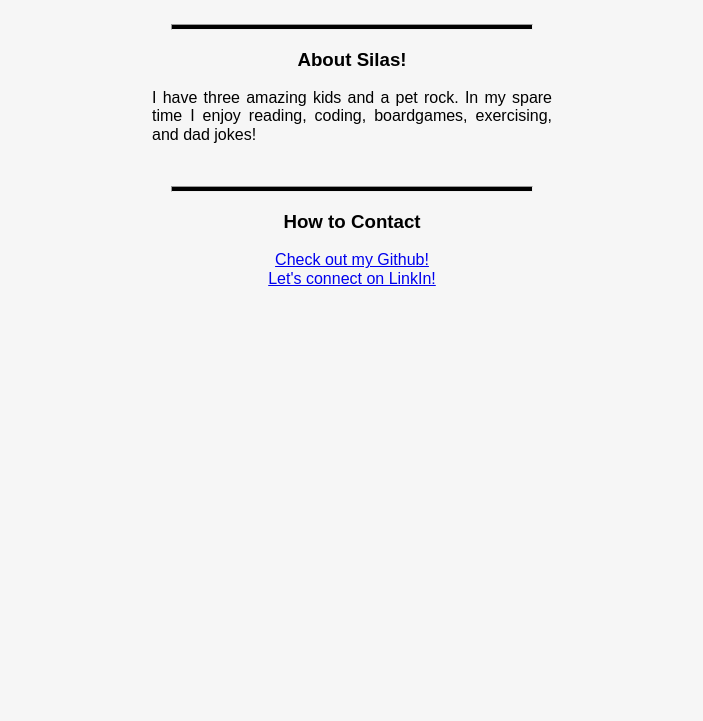
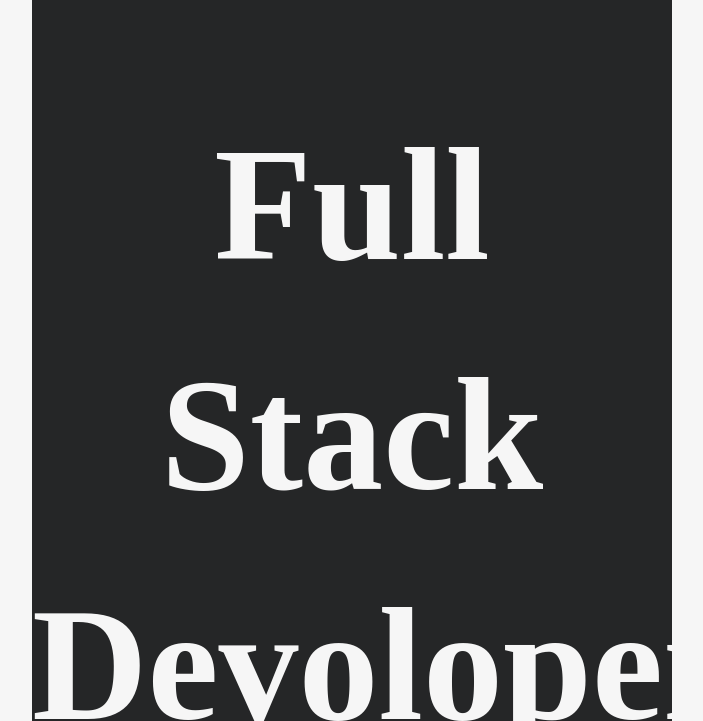
Before and after one commit to scnunnery/Portfolio, a plain HTML site: page index.html in a window 1280 px wide. Shown: the part 683-1404 px from the top of the page, without its empty margins (288-991 px from the left). Before the commit the page ends 1021 px from the top, so only its background shows below. Drawn offline with nearby package versions, Linux system fonts and the light colour scheme.

Commit message:
adjusted header

```diff
--- a/style.css
+++ b/style.css
@@ -8,7 +8,7 @@ header {
 }
 h1,
 h2 {
-  font-size: 8px;
+  font-size: 200px;
   color: #f6f6f6;
   text-align: center;
 }
```
